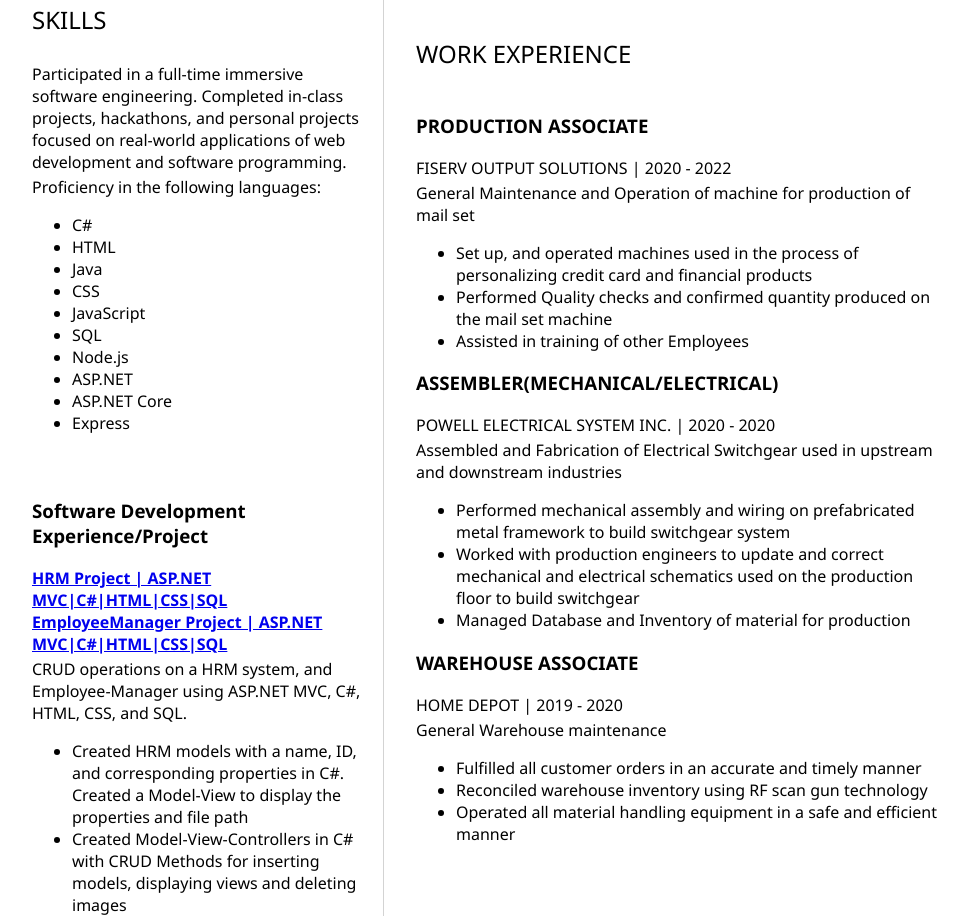
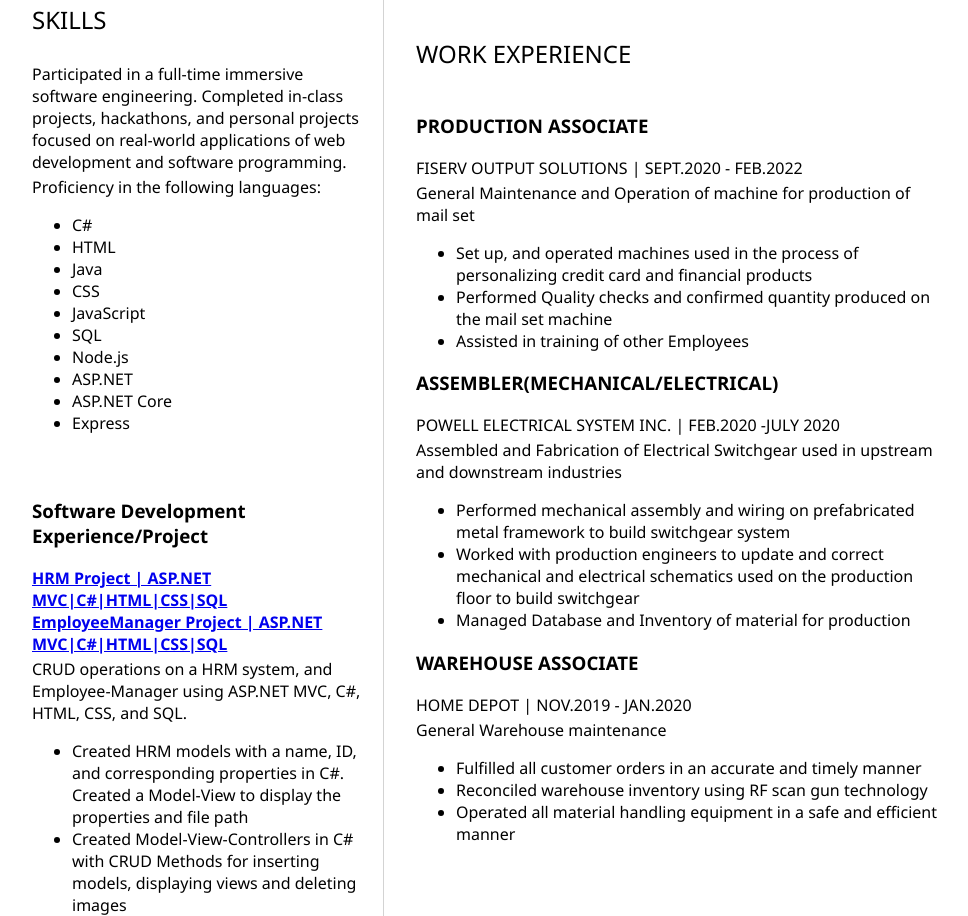
Before and after one commit to olu76/Best-Resume-Ever, a plain HTML site: page index.html in a window 1280 px wide. Shown: the part 583-1499 px from the top of the page, without its empty margins (160-1128 px from the left). Drawn offline with Linux system fonts and the light colour scheme.

Commit message:
Add resume content
Signed-off-by: olumide azeez afolabi <midas44000@yahoo.com>

```diff
--- a/index.html
+++ b/index.html
@@ -120,7 +120,7 @@
 					<h2>WORK EXPERIENCE</h2>
 					<h3><b>PRODUCTION ASSOCIATE</b></h3>
 <p>
-		FISERV OUTPUT SOLUTIONS | 2020 - 2022
+		FISERV OUTPUT SOLUTIONS | SEPT.2020 - FEB.2022
 </p>
 <p>
 		General Maintenance and Operation of machine for  production of mail set
@@ -132,7 +132,7 @@
 </ul>
 <h3><b>ASSEMBLER(MECHANICAL/ELECTRICAL)</b></h3>
 <p>
-		POWELL ELECTRICAL SYSTEM INC. | 2020 - 2020
+		POWELL ELECTRICAL SYSTEM INC. | FEB.2020 -JULY 2020
 </p>
 <p>
 		Assembled and Fabrication of Electrical Switchgear used in upstream and downstream industries
@@ -144,7 +144,7 @@
 </ul>
 <h3><b>WAREHOUSE ASSOCIATE </b></h3>
 <p>
-		HOME DEPOT | 2019 - 2020
+		HOME DEPOT | NOV.2019 - JAN.2020
 </p>
 <p>
 		General Warehouse maintenance
```
